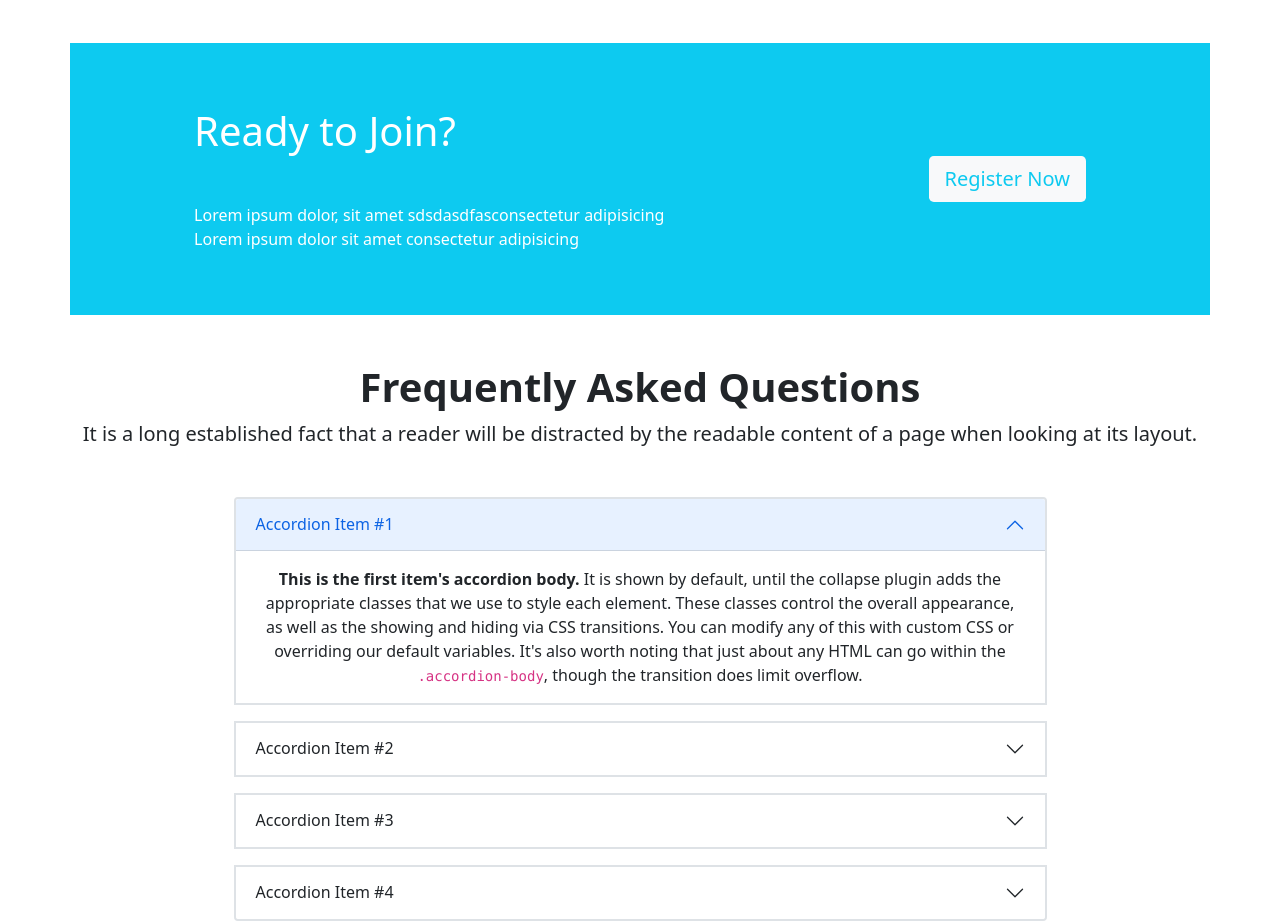
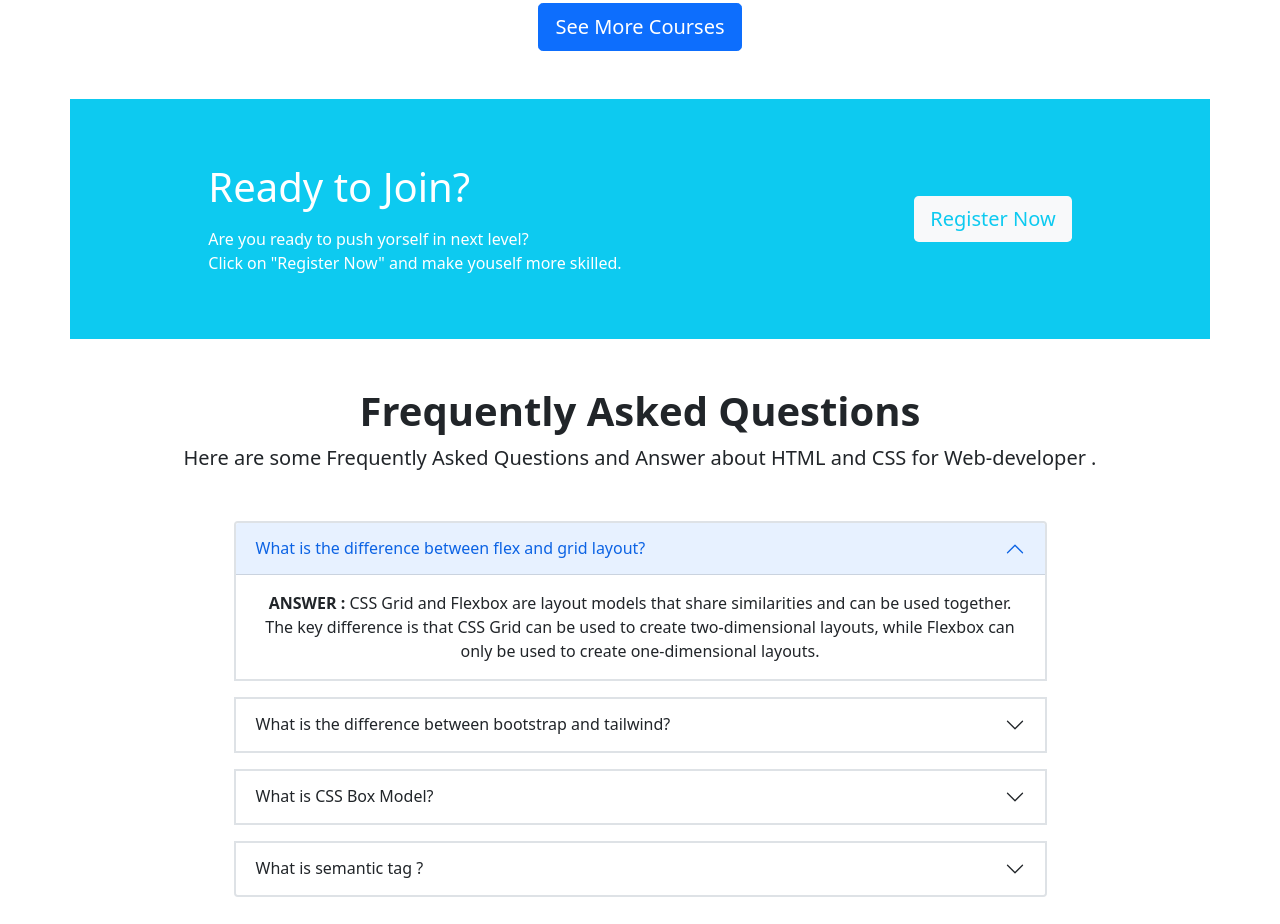
Before and after one commit to province-rehan/Educational_Website, a plain HTML site: page index.html in a window 1280 px wide. Shown: the part 1519-2443 px from the top of the page. Drawn offline with nearby package versions, Linux system fonts and the light colour scheme.

Commit message:
FAQ and Modal text update

```diff
--- a/index.html
+++ b/index.html
@@ -151,7 +151,6 @@
 
 
     </section>
-
 
 
     <section class="container mt-5">
@@ -309,6 +308,11 @@
 
     </section>
 
+
+    <section class="container text-center mt-2 mb-5">
+        <button type="button" class="btn btn-primary btn-lg">See More Courses</button>
+    </section>
+
     <!-- Course details  End here-->
 
 
@@ -320,10 +324,10 @@
 
         <div class="join me-5  ">
 
-            <h2 class="my-5 fs-1">Ready to Join?</h2>
-            <p class="mb-5 fs-6"><span>Lorem ipsum dolor, sit amet sdsdasdfasconsectetur adipisicing </span>
+            <h2 class="mt-5 mb-3 fs-1">Ready to Join?</h2>
+            <p class="mb-5 fs-6"><span> Are you ready to push yorself in next level? </span>
                 <br>
-                <span>Lorem ipsum dolor sit amet consectetur adipisicing </span>
+                <span> Click on "Register Now" and make youself more skilled. </span>
             </p>
 
         </div>
@@ -370,8 +374,8 @@
     <section class="container text-center mt-5">
 
         <h1 class="fs-1 fw-bold ">Frequently Asked Questions</h1>
-        <p class="fs-5 fw-light">It is a long established fact that a reader will be distracted by the readable
-            content of a page when looking at its layout.</p>
+        <p class="fs-5 fw-light">Here are some Frequently Asked Questions and Answer about HTML and CSS for
+            Web-developer .</p>
 
 
 
@@ -383,18 +387,15 @@
                         <button class="accordion-button" type="button" data-bs-toggle="collapse"
                             data-bs-target="#panelsStayOpen-collapseOne" aria-expanded="true"
                             aria-controls="panelsStayOpen-collapseOne">
-                            Accordion Item #1
+                            What is the difference between flex and grid layout?
                         </button>
                     </h2>
                     <div id="panelsStayOpen-collapseOne" class="accordion-collapse collapse show"
                         aria-labelledby="panelsStayOpen-headingOne">
                         <div class="accordion-body">
-                            <strong>This is the first item's accordion body.</strong> It is shown by default, until the
-                            collapse plugin adds the appropriate classes that we use to style each element. These
-                            classes control the overall appearance, as well as the showing and hiding via CSS
-                            transitions. You can modify any of this with custom CSS or overriding our default variables.
-                            It's also worth noting that just about any HTML can go within the
-                            <code>.accordion-body</code>, though the transition does limit overflow.
+                            <strong>ANSWER : </strong> CSS Grid and Flexbox are layout models that share similarities
+                            and can be used together. The key difference is that CSS Grid can be used to create
+                            two-dimensional layouts, while Flexbox can only be used to create one-dimensional layouts.
                         </div>
                     </div>
                 </div>
@@ -403,18 +404,16 @@
                         <button class="accordion-button collapsed" type="button" data-bs-toggle="collapse"
                             data-bs-target="#panelsStayOpen-collapseTwo" aria-expanded="false"
                             aria-controls="panelsStayOpen-collapseTwo">
-                            Accordion Item #2
+                            What is the difference between bootstrap and tailwind?
                         </button>
                     </h2>
                     <div id="panelsStayOpen-collapseTwo" class="accordion-collapse collapse"
                         aria-labelledby="panelsStayOpen-headingTwo">
                         <div class="accordion-body">
-                            <strong>This is the second item's accordion body.</strong> It is hidden by default, until
-                            the collapse plugin adds the appropriate classes that we use to style each element. These
-                            classes control the overall appearance, as well as the showing and hiding via CSS
-                            transitions. You can modify any of this with custom CSS or overriding our default variables.
-                            It's also worth noting that just about any HTML can go within the
-                            <code>.accordion-body</code>, though the transition does limit overflow.
+                            <strong>ANSWER : </strong> Bootstrap's utility and layout classes provide you with
+                            everything you need to style a responsive webpage. With Tailwind, however, you are much more
+                            involved in styling the webpage because you end up having to create your own components
+                            using the utility classes that the framework offers.
                         </div>
                     </div>
                 </div>
@@ -423,18 +422,15 @@
                         <button class="accordion-button collapsed" type="button" data-bs-toggle="collapse"
                             data-bs-target="#panelsStayOpen-collapseThree" aria-expanded="false"
                             aria-controls="panelsStayOpen-collapseThree">
-                            Accordion Item #3
+                            What is CSS Box Model?
                         </button>
                     </h2>
                     <div id="panelsStayOpen-collapseThree" class="accordion-collapse collapse"
                         aria-labelledby="panelsStayOpen-headingThree">
                         <div class="accordion-body">
-                            <strong>This is the third item's accordion body.</strong> It is hidden by default, until the
-                            collapse plugin adds the appropriate classes that we use to style each element. These
-                            classes control the overall appearance, as well as the showing and hiding via CSS
-                            transitions. You can modify any of this with custom CSS or overriding our default variables.
-                            It's also worth noting that just about any HTML can go within the
-                            <code>.accordion-body</code>, though the transition does limit overflow.
+                            <strong>ANSWER : </strong> In CSS, the term "box model" is used when talking about design
+                            and layout. The CSS box model is essentially a box that wraps around every HTML element. It
+                            consists of: margins, borders, padding, and the actual content.
                         </div>
                     </div>
                 </div>
@@ -443,18 +439,16 @@
                         <button class="accordion-button collapsed" type="button" data-bs-toggle="collapse"
                             data-bs-target="#panelsStayOpen-collapsefour" aria-expanded="false"
                             aria-controls="panelsStayOpen-collapsefour">
-                            Accordion Item #4
+                            What is semantic tag ?
                         </button>
                     </h2>
                     <div id="panelsStayOpen-collapsefour" class="accordion-collapse collapse"
                         aria-labelledby="panelsStayOpen-headingfour">
                         <div class="accordion-body">
-                            <strong>This is the third item's accordion body.</strong> It is hidden by default, until the
-                            collapse plugin adds the appropriate classes that we use to style each element. These
-                            classes control the overall appearance, as well as the showing and hiding via CSS
-                            transitions. You can modify any of this with custom CSS or overriding our default variables.
-                            It's also worth noting that just about any HTML can go within the
-                            <code>.accordion-body</code>, though the transition does limit overflow.
+                            <strong>ANSWER : </strong>
+                            The HTML semantics refers to the tags that provide meaning to an HTML page rather than just
+                            presentation. It makes HTML more comprehensible by better defining the different sections
+                            and layout of web pages.
                         </div>
                     </div>
                 </div>
```
